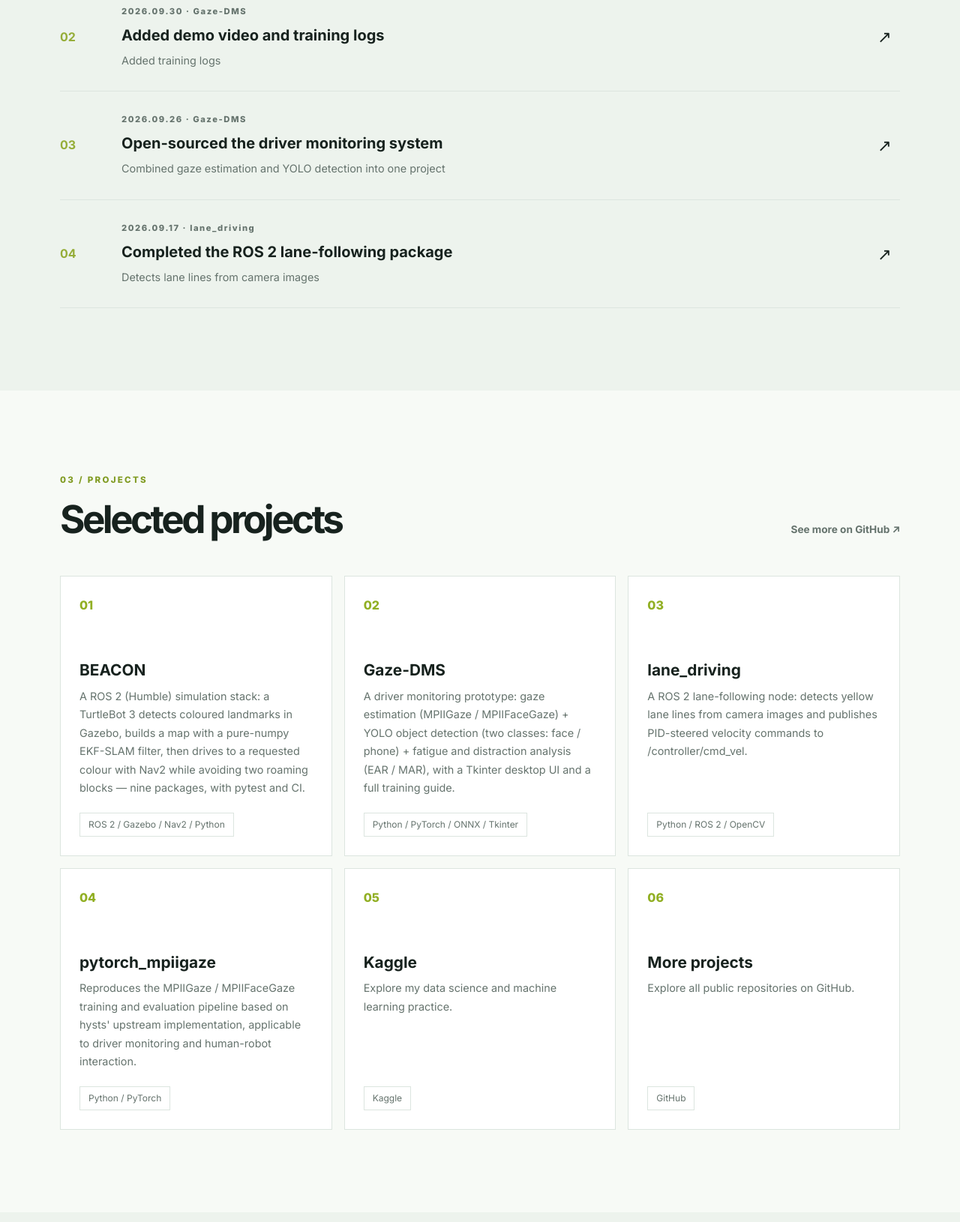
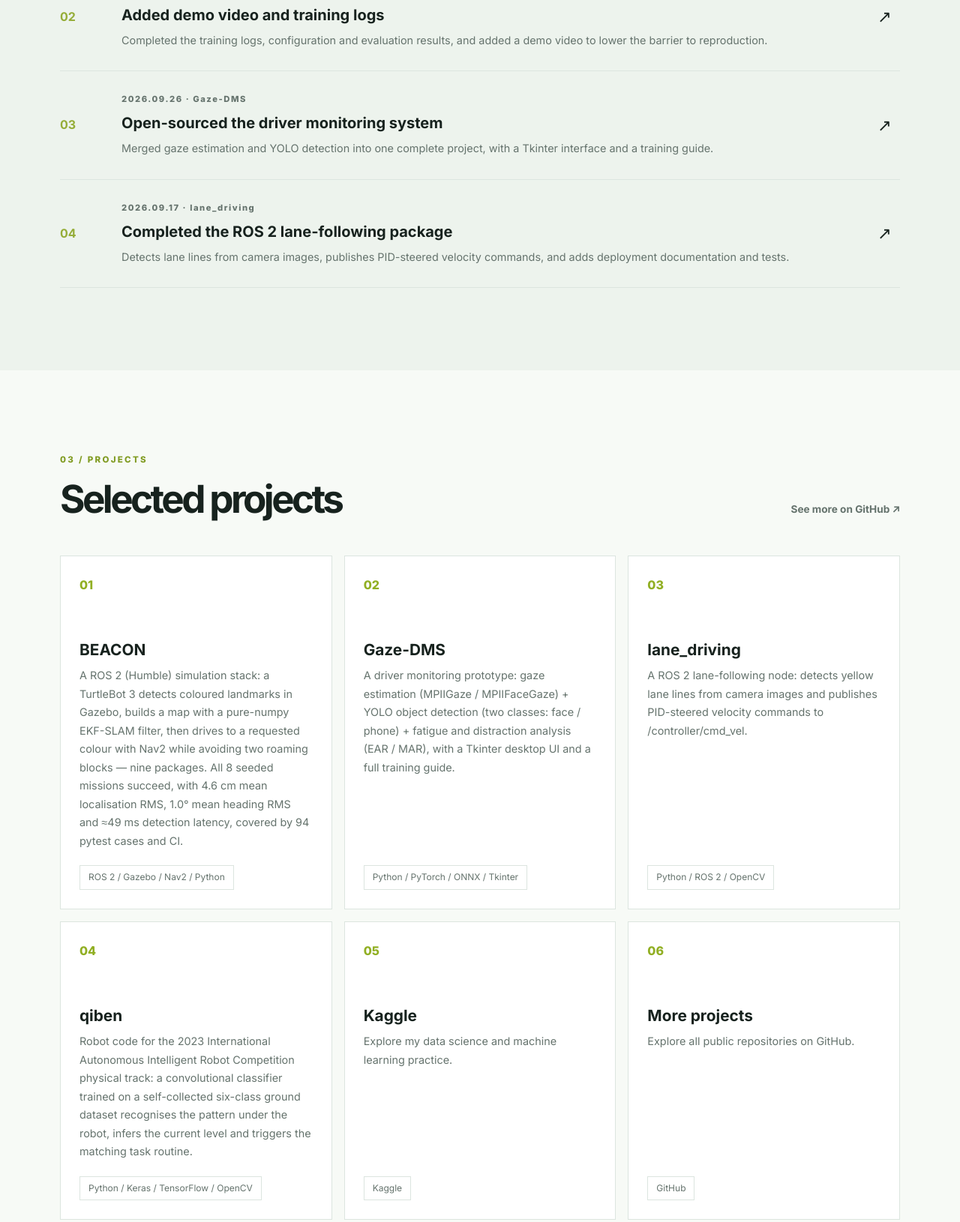
Before and after one commit to Zhuqiben/blog, a plain HTML site: page index.html in a window 1280 px wide. Shown: the part 1709-3339 px from the top of the page at 75% size. Drawn offline with Linux system fonts and the light colour scheme.

Commit message:
Align blog content with the profile repository
- Remove the pytorch_mpiigaze card, which pointed at a repository that
  does not exist, and add the qiben competition project card
- Replace the university name with the same anonymised wording used on
  the profile and the resume
- Complete the truncated English descriptions in POSTS
- Add the two missing honours so the list matches the profile
- Add measured BEACON figures to the card and the README table
- Drop the stale content.yaml / tools.generate.py comments; the file is
  edited in place
- Add a validate workflow so the README claim about CI is true

```diff
--- a/data.js
+++ b/data.js
@@ -1,16 +1,16 @@
 // ============================================================
-//  站点内容数据 —— 本文件由 tools/generate.py 自动生成，请勿手改
-//  要修改内容，请编辑仓库根目录的 content.yaml 后重新运行生成器
-// ============================================================
+//  站点内容数据
 //
 //  字段说明：
 //    title  中英文一样的（如仓库名）是字符串，否则是 { zh, en } 对象
 //    desc   卡片描述，{ zh, en } 两种语言
 //    hidden 可选，true 时不渲染该卡片，无需删除代码
 //
+//  改完运行 node test/data.test.js 校验双语是否齐全、链接是否有效
 //  注意：data.js 必须先于 main.js 加载（保持 index.html 中的顺序即可）
+// ============================================================
 
-// 项目卡片：顺序 = content.yaml 中 projects 的顺序，编号自动生成
+// 项目卡片：渲染顺序 = 数组顺序，编号自动生成
 const PROJECTS = [
   {
     id: "beacon",
@@ -18,8 +18,8 @@
     link: "https://github.com/Zhuqiben/beacon",
     tech: "ROS 2 / Gazebo / Nav2 / Python",
     desc: {
-      zh: "ROS 2（Humble）仿真系统：TurtleBot 3 在 Gazebo 中识别彩色地标，用纯 numpy 的 EKF-SLAM 建图，再经 Nav2 自主导航到指定颜色处并避开两个游走方块；共 9 个功能包，附 pytest 与 CI。",
-      en: "A ROS 2 (Humble) simulation stack: a TurtleBot 3 detects coloured landmarks in Gazebo, builds a map with a pure-numpy EKF-SLAM filter, then drives to a requested colour with Nav2 while avoiding two roaming blocks — nine packages, with pytest and CI.",
+      zh: "ROS 2（Humble）仿真系统：TurtleBot 3 在 Gazebo 中识别彩色地标，用纯 numpy 的 EKF-SLAM 建图，再经 Nav2 自主导航到指定颜色处并避开两个游走方块；共 9 个功能包。8 次固定种子任务全部成功，定位误差 RMS 均值 4.6 cm、航向 RMS 均值 1.0°，检测延迟约 49 ms；含 94 个 pytest 用例与 CI。",
+      en: "A ROS 2 (Humble) simulation stack: a TurtleBot 3 detects coloured landmarks in Gazebo, builds a map with a pure-numpy EKF-SLAM filter, then drives to a requested colour with Nav2 while avoiding two roaming blocks — nine packages. All 8 seeded missions succeed, with 4.6 cm mean localisation RMS, 1.0° mean heading RMS and ≈49 ms detection latency, covered by 94 pytest cases and CI.",
     },
   },
 
@@ -46,13 +46,13 @@
   },
 
   {
-    id: "pytorch-mpiigaze",
-    title: "pytorch_mpiigaze",
-    link: "https://github.com/Zhuqiben/pytorch_mpiigaze",
-    tech: "Python / PyTorch",
+    id: "qiben",
+    title: "qiben",
+    link: "https://github.com/Zhuqiben/qiben",
+    tech: "Python / Keras / TensorFlow / OpenCV",
     desc: {
-      zh: "基于 hysts 上游实现复现 MPIIGaze / MPIIFaceGaze 训练与评估流程，可延伸至驾驶员监控与人机交互场景。",
-      en: "Reproduces the MPIIGaze / MPIIFaceGaze training and evaluation pipeline based on hysts' upstream implementation, applicable to driver monitoring and human-robot interaction.",
+      zh: "2023 年国际自主智能机器人大赛实物赛的机器人代码：自采六类赛道地面图训练卷积分类模型，识别地面图案后反推所处关卡并触发对应任务程序。",
+      en: "Robot code for the 2023 International Autonomous Intelligent Robot Competition physical track: a convolutional classifier trained on a self-collected six-class ground dataset recognises the pattern under the robot, infers the current level and triggers the matching task routine.",
     },
   },
 
@@ -95,21 +95,21 @@
     link: "https://github.com/Zhuqiben/Gaze-DMS",
     meta: { zh: "2026.09.30 · Gaze-DMS", en: "2026.09.30 · Gaze-DMS" },
     title: { zh: "补充演示视频与训练日志", en: "Added demo video and training logs" },
-    desc: { zh: "完善训练日志、配置与评估结果，补齐演示视频，降低复现门槛。", en: "Added training logs" },
+    desc: { zh: "完善训练日志、配置与评估结果，补齐演示视频，降低复现门槛。", en: "Completed the training logs, configuration and evaluation results, and added a demo video to lower the barrier to reproduction." },
   },
 
   {
     link: "https://github.com/Zhuqiben/Gaze-DMS",
     meta: { zh: "2026.09.26 · Gaze-DMS", en: "2026.09.26 · Gaze-DMS" },
     title: { zh: "开源驾驶员监控系统", en: "Open-sourced the driver monitoring system" },
-    desc: { zh: "视线估计与 YOLO 目标检测合并为完整工程，附 Tkinter 界面与训练教程。", en: "Combined gaze estimation and YOLO detection into one project" },
+    desc: { zh: "视线估计与 YOLO 目标检测合并为完整工程，附 Tkinter 界面与训练教程。", en: "Merged gaze estimation and YOLO detection into one complete project, with a Tkinter interface and a training guide." },
   },
 
   {
     link: "https://github.com/Zhuqiben/lane_driving",
     meta: { zh: "2026.09.17 · lane_driving", en: "2026.09.17 · lane_driving" },
     title: { zh: "完成 ROS 2 车道线跟随功能包", en: "Completed the ROS 2 lane-following package" },
-    desc: { zh: "从相机图像检测车道线，经 PID 计算转向后下发速度指令，并补充部署文档与测试。", en: "Detects lane lines from camera images" },
+    desc: { zh: "从相机图像检测车道线，经 PID 计算转向后下发速度指令，并补充部署文档与测试。", en: "Detects lane lines from camera images, publishes PID-steered velocity commands, and adds deployment documentation and tests." },
   },
 ];
 
@@ -119,7 +119,7 @@
 const HONORS = [
   {
     year: "2024",
-    title: { zh: "Kaggle 竞赛铜牌 · UM - Game-Playing Strength of MCTS Variants", en: "Kaggle Competition Bronze Medal · UM - Game-Playing Strength of MCTS Variants" },
+    title: { zh: "Kaggle 竞赛铜牌 · UM - Game-Playing Strength of MCTS Variants · 位列第 108", en: "Kaggle Competition Bronze Medal · UM - Game-Playing Strength of MCTS Variants · Ranked 108th" },
     link: "https://www.kaggle.com/certification/competitions/qibensu/um-game-playing-strength-of-mcts-variants",
   },
 
@@ -129,7 +129,17 @@
   },
 
   {
+    year: "2023",
+    title: { zh: "国际自主智能机器人大赛 · 机器人仿真赛 · 三等奖", en: "International Autonomous Intelligent Robot Competition · Robot Simulation Track · Third Prize" },
+  },
+
+  {
     year: "2022",
     title: { zh: "国际自主智能机器人大赛 · 机器人仿真赛 · 三等奖", en: "International Autonomous Intelligent Robot Competition · Robot Simulation Track · Third Prize" },
   },
+
+  {
+    year: "2022",
+    title: { zh: "机械创新大赛 · 省赛 · 三等奖", en: "Provincial Mechanical Innovation Competition · Third Prize" },
+  },
 ];
--- a/index.html
+++ b/index.html
@@ -55,7 +55,7 @@
       <div class="about-grid">
         <p class="lead" data-i18n="about.lead">我相信，好的技术不仅要解决问题，也应该让复杂的事情变得清晰、简单且可持续。</p>
         <div class="about-details">
-          <p data-i18n="about.description">目前专注于 <strong>机器人感知、计算机视觉、深度学习与嵌入式部署</strong>，关注从仿真到真机的完整落地。<br><br>教育背景：东莞理工学院 · 机电工程（2021.09–2025.06）。</p>
+          <p data-i18n="about.description">目前专注于 <strong>机器人感知、计算机视觉、深度学习与嵌入式部署</strong>，关注从仿真到真机的完整落地。<br><br>教育背景：某省属理工类本科院校 · 机电工程（2021.09–2025.06）。</p>
           <div class="tags"><span data-i18n="tags.vision">计算机视觉</span><span data-i18n="tags.deepLearning">深度学习</span><span data-i18n="tags.robotics">机器人技术</span></div>
         </div>
       </div>
--- a/main.js
+++ b/main.js
@@ -14,7 +14,7 @@
     "card.status": "Available for collaboration",
     "about.heading": "关于我",
     "about.lead": "我相信，好的技术不仅要解决问题，也应该让复杂的事情变得清晰、简单且可持续。",
-    "about.description": "目前专注于 <strong>机器人感知、计算机视觉、深度学习与嵌入式部署</strong>，关注从仿真到真机的完整落地。<br><br>教育背景：东莞理工学院 · 机电工程（2021.09–2025.06）。",
+    "about.description": "目前专注于 <strong>机器人感知、计算机视觉、深度学习与嵌入式部署</strong>，关注从仿真到真机的完整落地。<br><br>教育背景：某省属理工类本科院校 · 机电工程（2021.09–2025.06）。",
     "tags.vision": "计算机视觉", "tags.deepLearning": "深度学习", "tags.robotics": "机器人技术",
     "posts.heading": "近期动态", "posts.all": "在 GitHub 查看全部 ↗",
     "projects.heading": "精选项目", "projects.all": "GitHub 上查看更多 ↗",
@@ -33,7 +33,7 @@
     "card.status": "Available for collaboration",
     "about.heading": "About me",
     "about.lead": "I believe good technology should not only solve problems, but also make complex things clear, simple, and sustainable.",
-    "about.description": "I focus on <strong>robot perception, computer vision, deep learning, and edge deployment</strong>, with an interest in taking systems from simulation to real robots.<br><br>Education: Dongguan University of Technology · Mechanical and Electrical Engineering (2021.09–2025.06).",
+    "about.description": "I focus on <strong>robot perception, computer vision, deep learning, and edge deployment</strong>, with an interest in taking systems from simulation to real robots.<br><br>Education: provincial polytechnic university · Mechanical and Electrical Engineering (2021.09–2025.06).",
     "tags.vision": "Computer Vision", "tags.deepLearning": "Deep Learning", "tags.robotics": "Robotics",
     "posts.heading": "Recent updates", "posts.all": "See all on GitHub ↗",
     "projects.heading": "Selected projects", "projects.all": "See more on GitHub ↗",
```
Also changed, not shown: test/data.test.js (+1 -2 lines), 2 other files.
